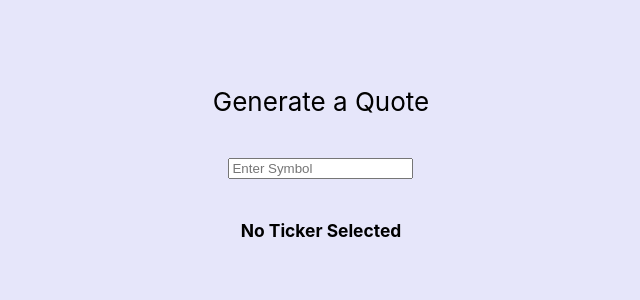
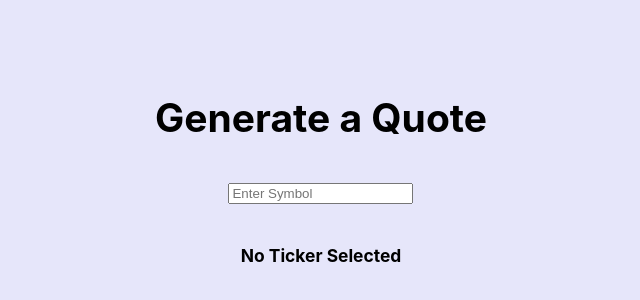
Before and after one commit to daniilgoss/stock-ticker, a React (Create React App) app: page / in a window 1280 px wide. Shown: the part 216-516 px from the top of the page, without its empty margins (319-959 px from the left). Built offline with nearby package versions, Linux system fonts and the light colour scheme.

Commit message:
update layout

```diff
--- a/src/components/single-quote.js
+++ b/src/components/single-quote.js
@@ -75,9 +75,7 @@ export default class SingleQuote extends Component {
         {/* <Header /> */}
         <form onSubmit={this.getSingleQuote}>
           <label>
-            Generate a Quote
-            <br></br>
-            <br></br>
+            <h2>Generate a Quote</h2>
             <input
               placeholder='Enter Symbol'
               type='text'
```
